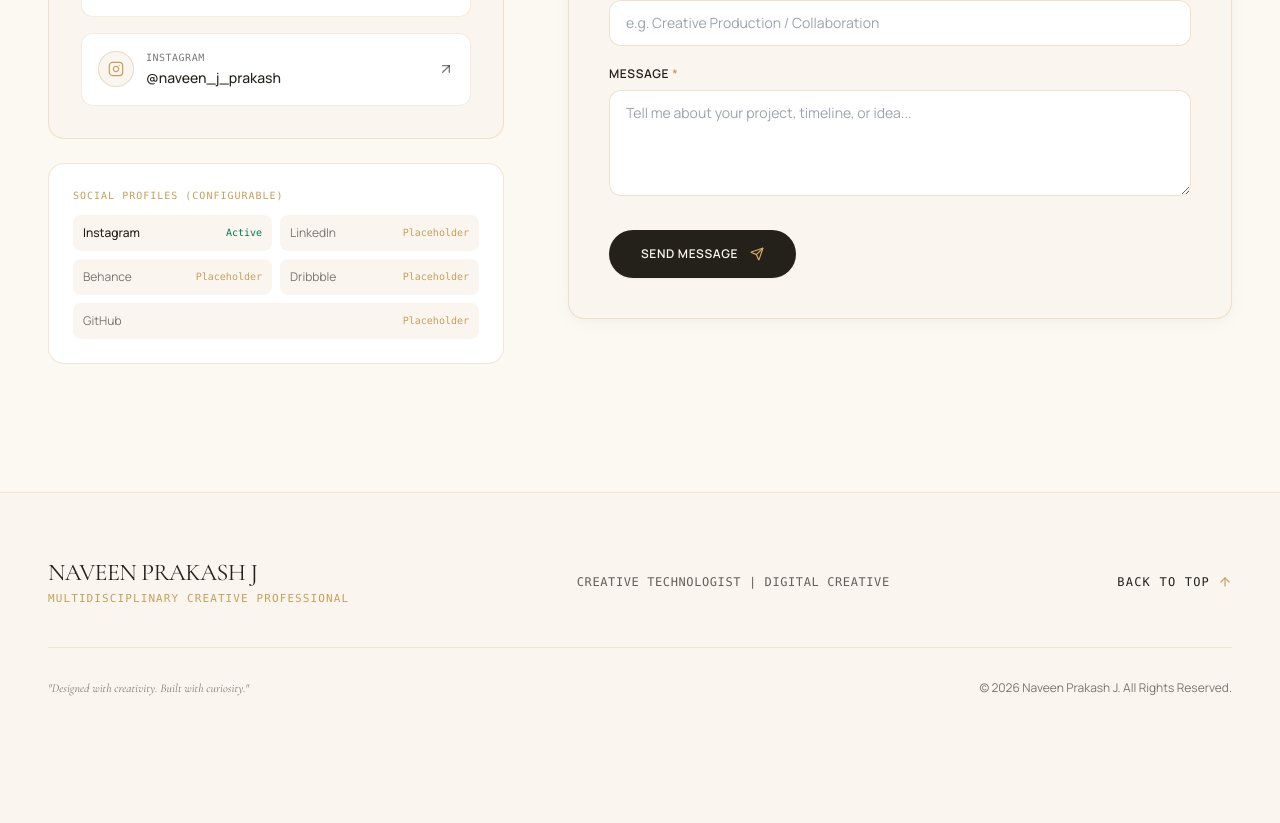
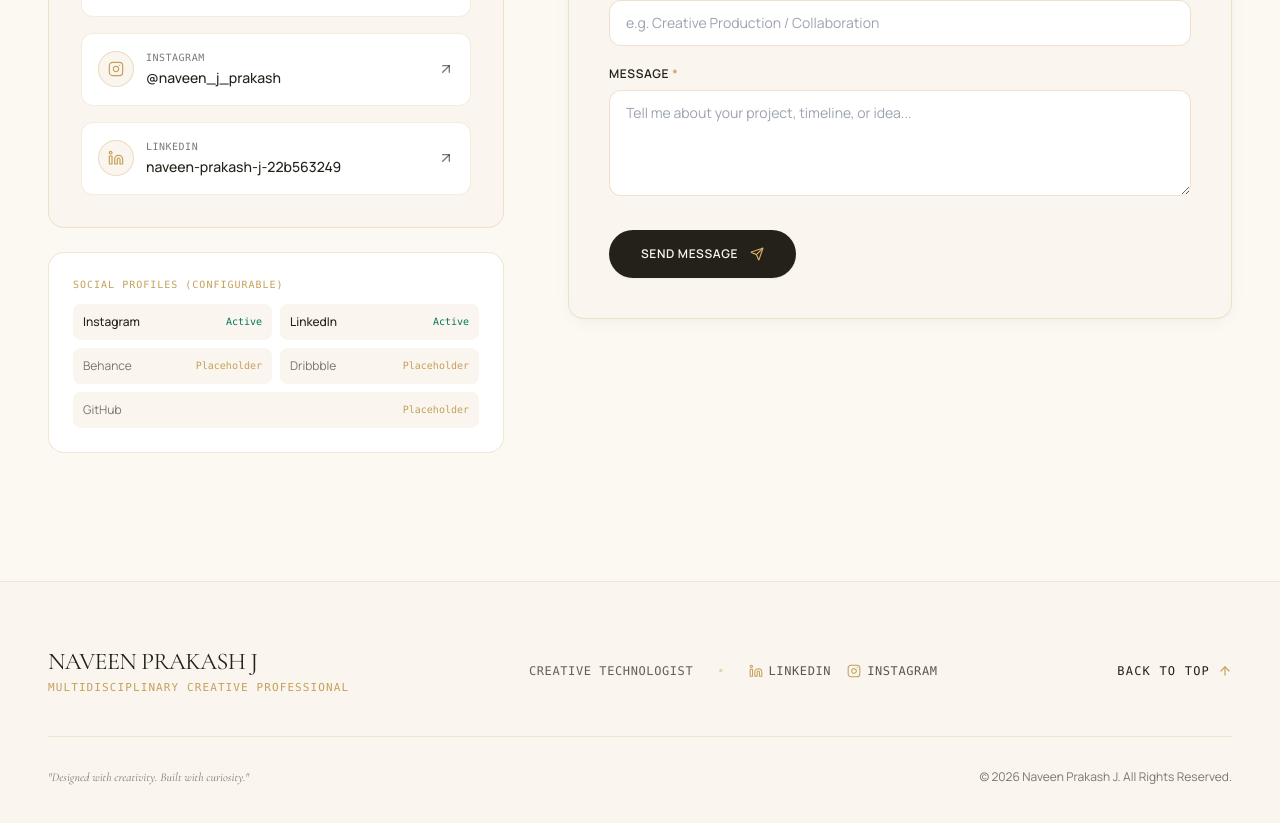
Before and after one commit to naveenjprakash114/Naveen-Portfolio-, a React (Vite) app: page / in a window 1280 px wide. Shown: the part 10960-11783 px from the top of the page. Before the commit the page ends 11720 px from the top, so only its background shows below. Built offline with nearby package versions, Linux system fonts and the light colour scheme.

Commit message:
feat: integrate verified LinkedIn profile link across portfolio

```diff
--- a/public/assets/resume/index.html
+++ b/public/assets/resume/index.html
@@ -112,8 +112,9 @@
   <div class="subtitle">Multidisciplinary Creative Professional | Creative Technologist</div>
   <div class="contact-bar">
     <span>📍 Salem, Tamil Nadu, India</span>
-    <span>✉️ naveenjprakash114@gmail.com</span>
+    <span>✉️ <a href="mailto:naveenjprakash114@gmail.com" style="color: inherit; text-decoration: none;">naveenjprakash114@gmail.com</a></span>
     <span>📞 +91 7397172114</span>
+    <span>💼 LinkedIn: <a href="https://www.linkedin.com/in/naveen-prakash-j-22b563249" target="_blank" style="color: inherit; text-decoration: none;">naveen-prakash-j-22b563249</a></span>
     <span>🌐 Instagram: @naveen_j_prakash</span>
   </div>
 
--- a/src/components/Contact.jsx
+++ b/src/components/Contact.jsx
@@ -1,7 +1,7 @@
 import { useState } from "react";
 import { motion } from "framer-motion";
 import { Mail, Phone, MapPin, MessageCircle, ArrowUpRight, Copy, Check, AlertCircle, Send } from "lucide-react";
-import { InstagramIcon } from "./Icons";
+import { InstagramIcon, LinkedInIcon } from "./Icons";
 
 export default function Contact() {
   const [formData, setFormData] = useState({
@@ -20,6 +20,7 @@ export default function Contact() {
   const phoneNumber = "+91 7397172114";
   const whatsappUrl = "https://wa.me/917397172114?text=Hello%20Naveen,%20I%20viewed%20your%20portfolio%20and%20would%20like%20to%20connect.";
   const instagramUrl = "https://www.instagram.com/naveen_j_prakash/";
+  const linkedinUrl = "https://www.linkedin.com/in/naveen-prakash-j-22b563249";
 
   const validate = () => {
     const errs = {};
@@ -235,6 +236,29 @@ export default function Contact() {
                   </div>
                   <ArrowUpRight className="w-4 h-4 text-charcoal/60 group-hover:text-charcoal transition-transform group-hover:translate-x-0.5 group-hover:-translate-y-0.5" />
                 </a>
+
+                {/* LinkedIn */}
+                <a
+                  href={linkedinUrl}
+                  target="_blank"
+                  rel="noopener noreferrer"
+                  className="p-4 rounded-xl bg-white border border-gold/20 flex items-center justify-between group hover:border-gold transition-colors"
+                >
+                  <div className="flex items-center gap-3">
+                    <div className="w-9 h-9 rounded-full bg-cream border border-gold/30 flex items-center justify-center text-gold shrink-0 group-hover:bg-beige transition-colors">
+                      <LinkedInIcon className="w-4 h-4" />
+                    </div>
+                    <div>
+                      <span className="text-[10px] font-mono uppercase tracking-wider text-charcoal/60 block">
+                        LINKEDIN
+                      </span>
+                      <span className="text-xs sm:text-sm font-medium text-charcoal">
+                        naveen-prakash-j-22b563249
+                      </span>
+                    </div>
+                  </div>
+                  <ArrowUpRight className="w-4 h-4 text-charcoal/60 group-hover:text-charcoal transition-transform group-hover:translate-x-0.5 group-hover:-translate-y-0.5" />
+                </a>
               </div>
             </div>
 
@@ -253,10 +277,15 @@ export default function Contact() {
                   <span>Instagram</span>
                   <span className="text-[10px] font-mono text-emerald-700">Active</span>
                 </a>
-                <div className="p-2.5 rounded-lg bg-cream text-charcoal/60 flex items-center justify-between">
+                <a
+                  href={linkedinUrl}
+                  target="_blank"
+                  rel="noopener noreferrer"
+                  className="p-2.5 rounded-lg bg-cream text-charcoal font-medium flex items-center justify-between hover:bg-beige transition-colors"
+                >
                   <span>LinkedIn</span>
-                  <span className="text-[10px] font-mono text-gold">Placeholder</span>
-                </div>
+                  <span className="text-[10px] font-mono text-emerald-700">Active</span>
+                </a>
                 <div className="p-2.5 rounded-lg bg-cream text-charcoal/60 flex items-center justify-between">
                   <span>Behance</span>
                   <span className="text-[10px] font-mono text-gold">Placeholder</span>
--- a/src/components/Footer.jsx
+++ b/src/components/Footer.jsx
@@ -1,4 +1,5 @@
 import { ArrowUp } from "lucide-react";
+import { LinkedInIcon, InstagramIcon } from "./Icons";
 
 export default function Footer() {
   const scrollToTop = () => {
@@ -7,6 +8,9 @@ export default function Footer() {
       behavior: "smooth",
     });
   };
+
+  const linkedinUrl = "https://www.linkedin.com/in/naveen-prakash-j-22b563249";
+  const instagramUrl = "https://www.instagram.com/naveen_j_prakash/";
 
   return (
     <footer className="bg-cream border-t border-gold/20 py-16 text-charcoal">
@@ -23,9 +27,32 @@ export default function Footer() {
             </p>
           </div>
 
-          {/* Center: Creative Technologist | Digital Creative */}
-          <div className="text-xs uppercase font-mono tracking-wider text-charcoal/70">
-            Creative Technologist | Digital Creative
+          {/* Center: Creative Technologist & Social Links */}
+          <div className="flex flex-col sm:flex-row items-start sm:items-center gap-3 sm:gap-6 text-xs font-mono">
+            <span className="text-charcoal/70 uppercase tracking-wider">
+              Creative Technologist
+            </span>
+            <span className="hidden sm:inline text-gold/40">•</span>
+            <div className="flex items-center gap-4">
+              <a
+                href={linkedinUrl}
+                target="_blank"
+                rel="noopener noreferrer"
+                className="text-charcoal/75 hover:text-gold uppercase tracking-wider transition-colors inline-flex items-center gap-1.5"
+              >
+                <LinkedInIcon className="w-3.5 h-3.5 text-gold" />
+                <span>LinkedIn</span>
+              </a>
+              <a
+                href={instagramUrl}
+                target="_blank"
+                rel="noopener noreferrer"
+                className="text-charcoal/75 hover:text-gold uppercase tracking-wider transition-colors inline-flex items-center gap-1.5"
+              >
+                <InstagramIcon className="w-3.5 h-3.5 text-gold" />
+                <span>Instagram</span>
+              </a>
+            </div>
           </div>
 
           {/* Right: BACK TO TOP ↑ */}
--- a/src/components/Icons.jsx
+++ b/src/components/Icons.jsx
@@ -36,3 +36,22 @@ export function WhatsAppIcon({ className = "w-4 h-4" }) {
     </svg>
   );
 }
+
+export function LinkedInIcon({ className = "w-4 h-4" }) {
+  return (
+    <svg
+      xmlns="http://www.w3.org/2000/svg"
+      viewBox="0 0 24 24"
+      fill="none"
+      stroke="currentColor"
+      strokeWidth="1.8"
+      strokeLinecap="round"
+      strokeLinejoin="round"
+      className={className}
+    >
+      <path d="M16 8a6 6 0 0 1 6 6v7h-4v-7a2 2 0 0 0-2-2 2 2 0 0 0-2 2v7h-4v-7a6 6 0 0 1 6-6z" />
+      <rect x="2" y="9" width="4" height="12" />
+      <circle cx="4" cy="4" r="2" />
+    </svg>
+  );
+}
--- a/src/components/Navbar.jsx
+++ b/src/components/Navbar.jsx
@@ -158,16 +158,27 @@ export default function Navbar() {
           </div>
 
           <div className="pt-6 border-t border-gold/20 space-y-3">
-            <div className="text-xs text-charcoal/70 flex justify-between">
-              <span>Salem, Tamil Nadu, India</span>
+            <div className="text-xs text-charcoal/70 flex items-center justify-between">
+              <span>Salem, India</span>
+              <div className="flex items-center gap-3">
+                <a
+                  href="https://www.linkedin.com/in/naveen-prakash-j-22b563249"
+                  target="_blank"
+                  rel="noopener noreferrer"
+                  className="font-medium text-charcoal hover:text-gold transition-colors"
+                >
+                  LinkedIn
+                </a>
+                <span className="text-gold/40">•</span>
                 <a
                   href="https://wa.me/917397172114"
                   target="_blank"
                   rel="noopener noreferrer"
                   className="font-medium text-charcoal hover:underline"
                 >
-                WhatsApp Direct
+                  WhatsApp
                 </a>
+              </div>
             </div>
             <a
               href="#contact"
--- a/src/components/ResumeModal.jsx
+++ b/src/components/ResumeModal.jsx
@@ -1,6 +1,7 @@
 import { useEffect } from "react";
 import { X, Printer, Download, MapPin, Mail, Phone, ExternalLink } from "lucide-react";
 import { personalInfo, experienceTimeline, expertiseCategories } from "../data/portfolioData";
+import { LinkedInIcon } from "./Icons";
 
 export default function ResumeModal({ isOpen, onClose }) {
   useEffect(() => {
@@ -93,6 +94,15 @@ export default function ResumeModal({ isOpen, onClose }) {
                 <Phone className="w-3.5 h-3.5 text-gold" />
                 {personalInfo.phoneDisplay}
               </a>
+              <a
+                href={personalInfo.linkedinUrl || "https://www.linkedin.com/in/naveen-prakash-j-22b563249"}
+                target="_blank"
+                rel="noopener noreferrer"
+                className="flex items-center gap-1.5 hover:underline text-charcoal hover:text-gold transition-colors"
+              >
+                <LinkedInIcon className="w-3.5 h-3.5 text-gold" />
+                <span>LinkedIn</span>
+              </a>
             </div>
           </div>
 
--- a/src/data/portfolioData.js
+++ b/src/data/portfolioData.js
@@ -24,13 +24,15 @@ export const personalInfo = {
   whatsappUrl: "https://wa.me/917397172114?text=Hello%20Naveen,%20I%20viewed%20your%20portfolio%20and%20would%20like%20to%20discuss%20a%20project.",
   instagramHandle: "@naveen_j_prakash",
   instagramUrl: "https://www.instagram.com/naveen_j_prakash/",
+  linkedinHandle: "naveen-prakash-j-22b563249",
+  linkedinUrl: "https://www.linkedin.com/in/naveen-prakash-j-22b563249",
   currentCompany: "BitByte Technologies",
   currentRole: "Digital Marketing & AI Creative Professional",
 
-  // Social links - configurable placeholders (no invented fake URLs)
+  // Social links
   socialLinks: {
     instagram: "https://www.instagram.com/naveen_j_prakash/",
-    linkedin: "", // Configurable placeholder: e.g. "https://linkedin.com/in/naveen-prakash-j"
+    linkedin: "https://www.linkedin.com/in/naveen-prakash-j-22b563249",
     behance: "",  // Configurable placeholder: e.g. "https://behance.net/naveenprakash"
     dribbble: "", // Configurable placeholder: e.g. "https://dribbble.com/naveenprakash"
     github: "",   // Configurable placeholder: e.g. "https://github.com/naveenprakash"
```
Lines whose indentation alone changed are shown as unchanged.
